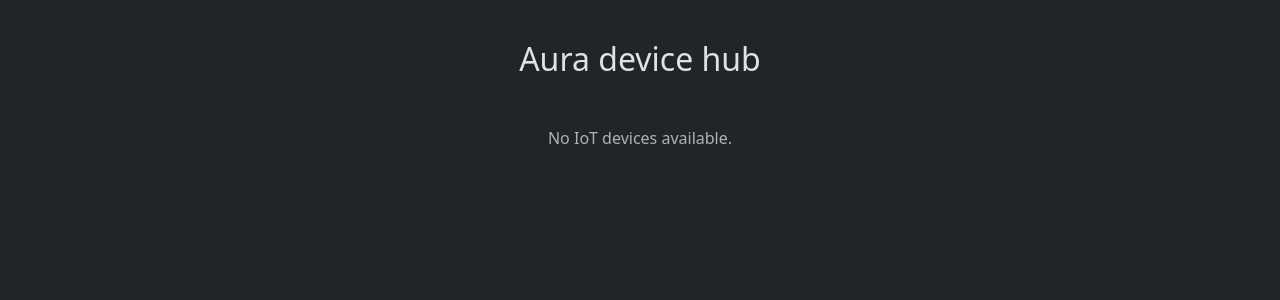
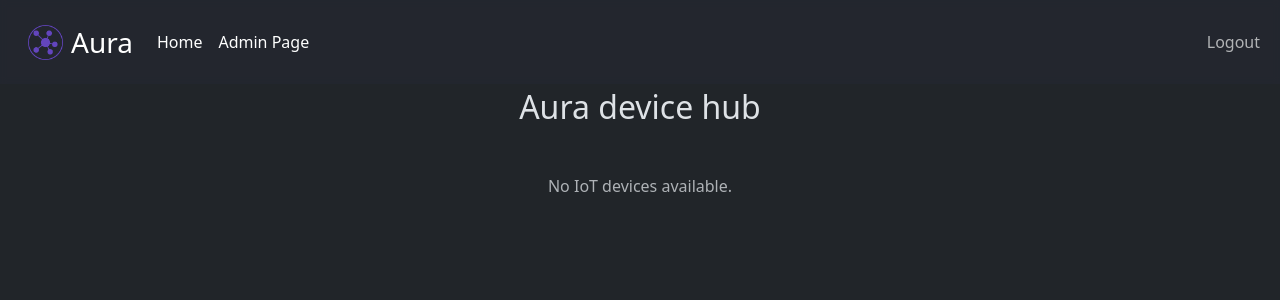
Before and after one commit to Valquest/Aura, a Django app: page / in a window 1280 px wide. Shown: the top 300 px of the page. Run offline with Django 5.2, Linux system fonts and the light colour scheme; the visitor is signed in with stand-in values (Sample User, id 1).

Commit message:
- Modified: Layout.html to have a navigation bar, option to logout and did some styling

```diff
--- a/controlhub/static/controlhub/style/styles.css
+++ b/controlhub/static/controlhub/style/styles.css
@@ -57,3 +57,33 @@ font-size: 1.5rem; /* For icons/emojis inside */
 @media (min-width: 768.98px) {
     .custom-row { margin-left: 0.5rem; } /* Caps at 8-10 items on md+ */
 }
+
+@media (max-width: 991.98px) {
+    .navbar-collapse {
+        background: rgba(38, 41, 51, 0.2) !important;
+        border-radius: 0.2rem 0.2rem 0.5rem 0.5rem;
+        border: 1px solid rgba(255, 255, 255, 0.1);
+        padding: 1rem;
+        margin-top: 0.6rem;
+    }
+
+    .navbar-nav .nav-link {
+        padding: 0.5rem 1rem;
+        color: rgba(255, 255, 255, 0.9) !important;
+    }
+}
+
+.nav-bar-icon {
+    width:35px;
+    height:35px;
+    margin-right: 0.5rem
+}
+
+.nav-bar-brand-title {
+    font-size: 21pt;
+}
+
+.navbar {
+    background-color: rgba(38, 41, 51, 0.6);
+    backdrop-filter: blur(3px);
+}
--- a/controlhub/templates/controlhub/layout.html
+++ b/controlhub/templates/controlhub/layout.html
@@ -16,29 +16,50 @@
         <link rel="icon" type="image/x-icon" href="{% static 'controlhub/images/logo/Aura-logo-transparent-notext.png' %}">
     </head>
     <body>
+        {% if not user.is_authenticated %}
+            {% block login_body %}
+            {% endblock %}
+        {% else %}
+        <nav class="navbar navbar-expand-lg fixed-top">
+            <div class="container-fluid">
+                <a class="navbar-brand" href="{% url 'index' %}">
+                    <div class="d-flex align-items-center ms-3 my-2">
+                        <img src="{% static 'controlhub/images/logo/Aura-logo-transparent-notext.png' %}" href="{% url 'index' %}" class="nav-bar-icon">
+                        <span class="nav-bar-brand-title">Aura</span>
+                    </div>
+                </a>
+
+                <button class="navbar-toggler" type="button" data-bs-toggle="collapse" data-bs-target="#navbarNav" aria-controls="navbarNav" aria-expanded="false" aria-label="Toggle navigation">
+                    <span class="navbar-toggler-icon"></span>
+                </button>
+
+                <div class="collapse navbar-collapse" id="navbarNav">
+                    <ul class="navbar-nav me-auto">
+                        <li class="nav-item">
+                            <a class="nav-link active" aria-current="page" href="{% url 'index' %}">Home</a>
+                        </li>
+                        <li class="nav-item">
+                            <a class="nav-link active" aria-current="page" href="{% url 'admin:index' %}">Admin Page</a>
+                        </li>
+                    </ul>
+                    <ul class="navbar-nav ms-auto">
+                        <li class="nav-item">
+                            <a class="nav-link" href="{% url 'logout' %}">Logout</a>
+                        </li>
+                    </ul>
+                </div>
+            </div>
+        </nav>
+        <main class="py-5">
+            {% block body %}
+            {% endblock %}
+        </div>
+        {% endif %}
+
         <script
             src="https://cdn.jsdelivr.net/npm/bootstrap@5.3.8/dist/js/bootstrap.bundle.min.js"
             integrity="sha384-FKyoEForCGlyvwx9Hj09JcYn3nv7wiPVlz7YYwJrWVcXK/BmnVDxM+D2scQbITxI"
             crossorigin="anonymous">
         </script>
-        <script
-            src="https://cdn.jsdelivr.net/npm/@popperjs/core@2.11.8/dist/umd/popper.min.js"
-            integrity="sha384-I7E8VVD/ismYTF4hNIPjVp/Zjvgyol6VFvRkX/vR+Vc4jQkC+hVqc2pM8ODewa9r"
-            crossorigin="anonymous">
-        </script>
-        <script
-            src="https://cdn.jsdelivr.net/npm/bootstrap@5.3.8/dist/js/bootstrap.min.js"
-            integrity="sha384-G/EV+4j2dNv+tEPo3++6LCgdCROaejBqfUeNjuKAiuXbjrxilcCdDz6ZAVfHWe1Y"
-            crossorigin="anonymous">
-        </script>
-        {% if not user.is_authenticated %}
-            {% block login_body %}
-            {% endblock %}
-        {% else %}
-        <div class="body">
-            {% block body %}
-            {% endblock %}
-        </div>
-        {% endif %}
     </body>
 </html>
--- a/controlhub/urls.py
+++ b/controlhub/urls.py
@@ -7,4 +7,5 @@ urlpatterns = [
     path('<int:device_id>/', views.device_ctrl_page, name='device_ctrl_page'),
     path('login/', views.login_view, name='login'),
     path('register/', views.register, name='register'),
+    path('logout/', views.logout_view, name='logout'),
 ]
--- a/controlhub/views.py
+++ b/controlhub/views.py
@@ -1,4 +1,4 @@
-from django.contrib.auth import authenticate, login
+from django.contrib.auth import authenticate, login, logout
 from django.shortcuts import render, redirect
 from controlhub.models import User, UserDeviceAccess, Device
 
@@ -51,6 +51,14 @@ def login_view(request):
 
     return render(request, 'controlhub/login.html')
 
+def logout_view(request):
+    """
+    Logout logic
+    """
+    logout(request)
+    return redirect('login')
+
+
 def register(request):
 
     if request.method == "POST":
```
